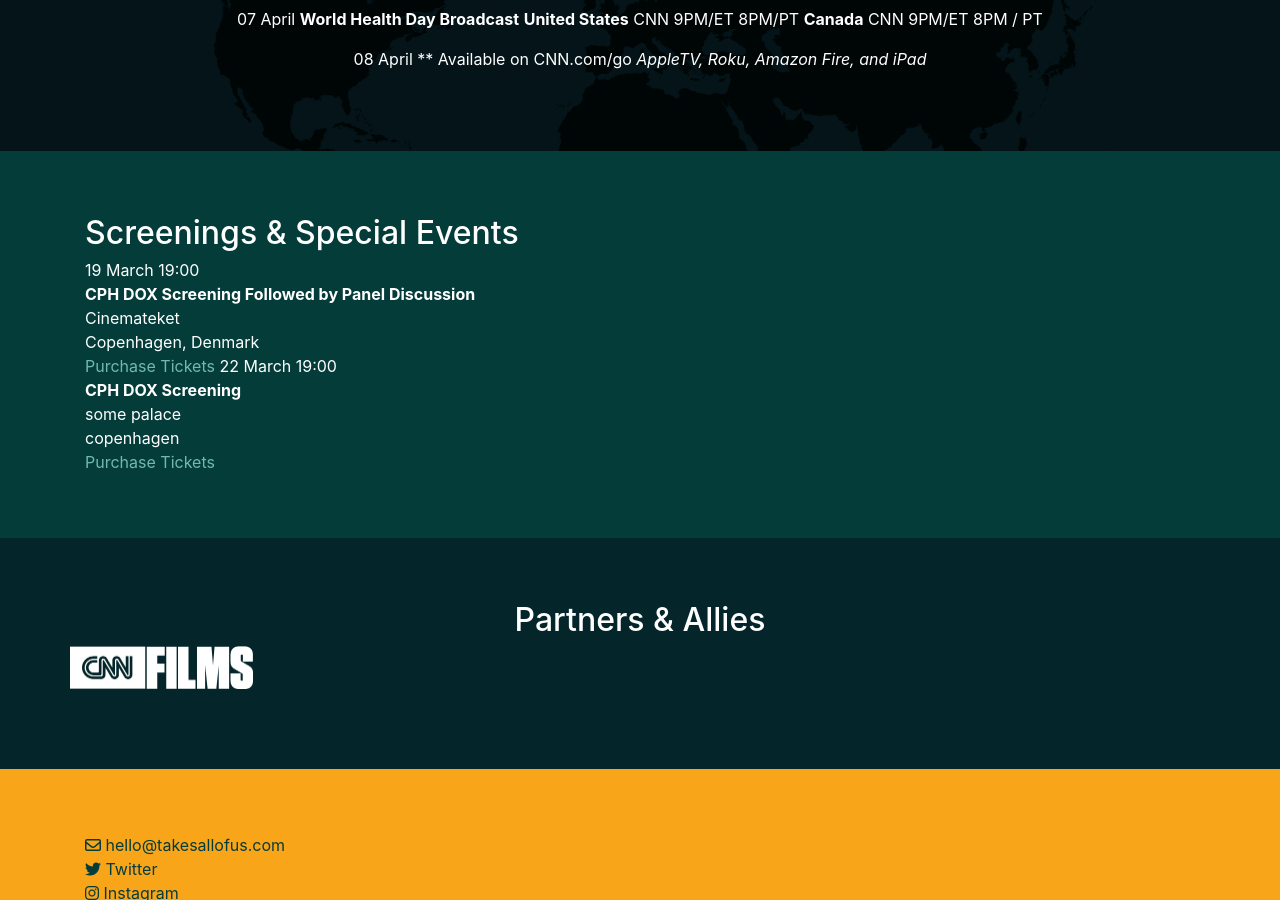
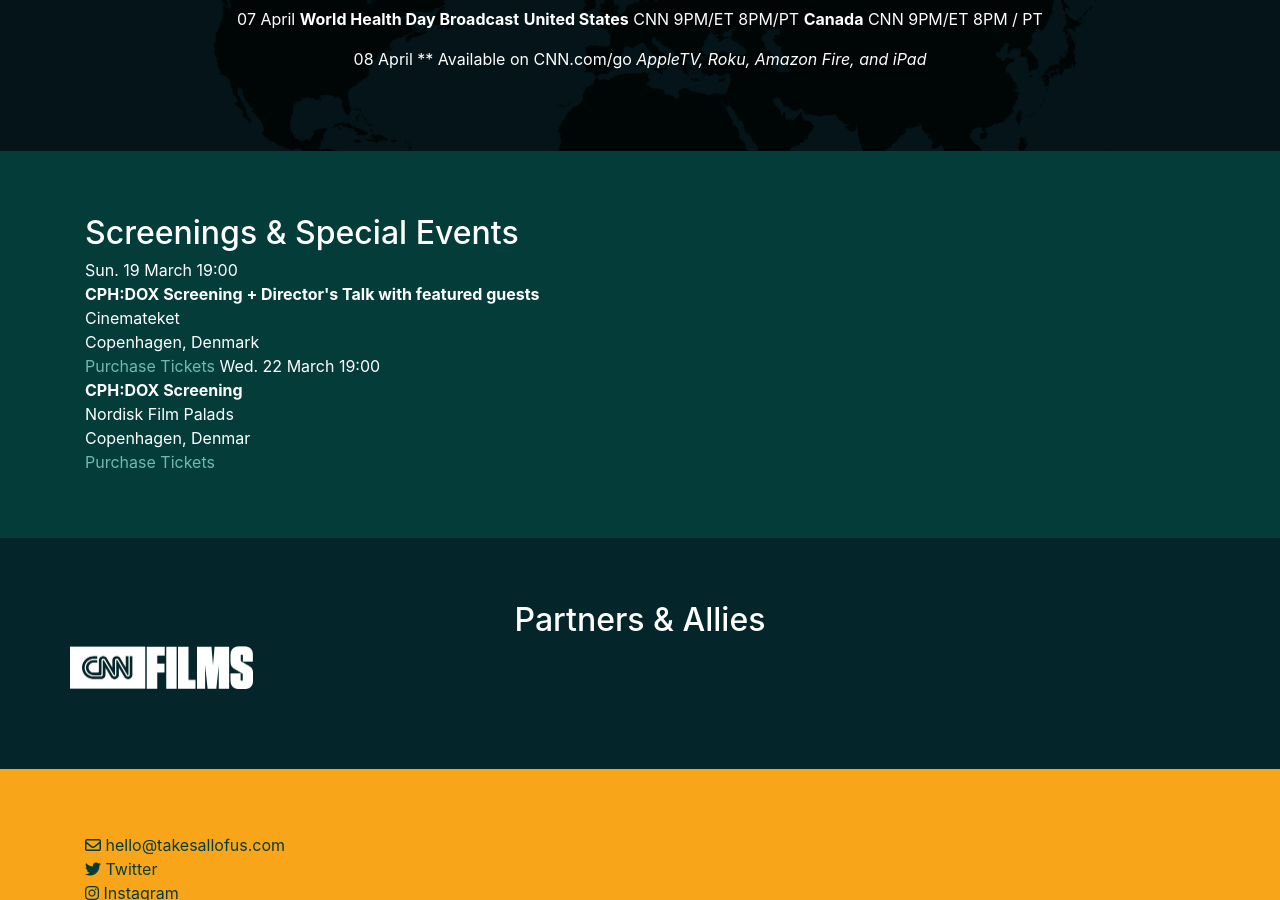
Before and after one commit to caseyg/takesallofus, a Jekyll site: the page built from index.md, in a window 1280 px wide and 900 px high, scrolled down 1634 px. Built offline with Jekyll 4.4.1, drawn with Linux system fonts in a browser that asks for light colours; nearby versions of some CDN libraries; comment, search, counter and statistics services are not loaded.

Commit message:
Updated Index

```diff
--- a/index.md
+++ b/index.md
@@ -14,21 +14,27 @@
     States**  CNN  9PM/ET  8PM/PT\n**Canada**  CNN  9PM/ET  8PM / PT\n\n08 April **\nAvailable
     on CNN.com/go \n*AppleTV, Roku, Amazon Fire, and iPad*"
 events:
-- date-and-time: 19 March  19:00
-  title: CPH DOX Screening Followed by Panel Discussion
+- date-and-time: Sun. 19 March  19:00
+  title: CPH:DOX Screening + Director's Talk with featured guests
   venue: Cinemateket
   location: Copenhagen, Denmark
   url: http://ebillet.dk/simple/buy.listtt.aspx?act=Buy&refno=40541&orgno=156&sysno=3
-- date-and-time: 22 March 19:00
-  title: 'CPH DOX Screening '
-  venue: some palace
-  location: copenhagen
-  url: www.facebook.com
+- date-and-time: Wed. 22 March 19:00
+  title: 'CPH:DOX Screening '
+  venue: Nordisk Film Palads
+  location: Copenhagen, Denmar
+  url: http://www.nfbio.dk/ticketflow/2017/16708
 mediapartners:
 - title: CNN Films
   url:
   logo: "/uploads/cnnfilms.png"
 mediapartners-additional:
+- title: Vulcan Productions
+  url:
+  logo:
+- title: Sierra Tango Productions
+  url:
+  logo:
 - title:
   url:
   logo:
```
